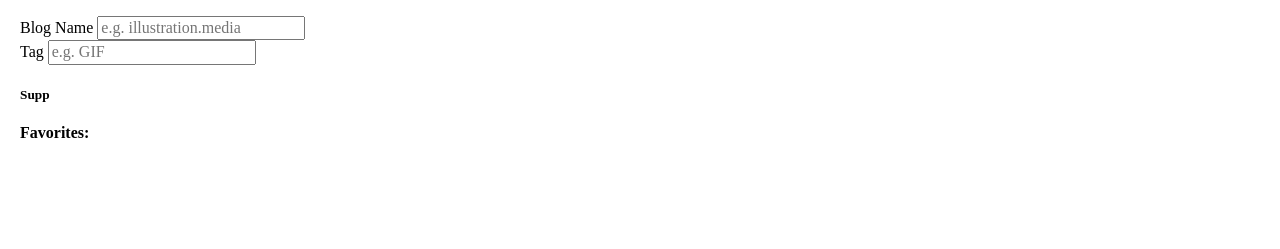
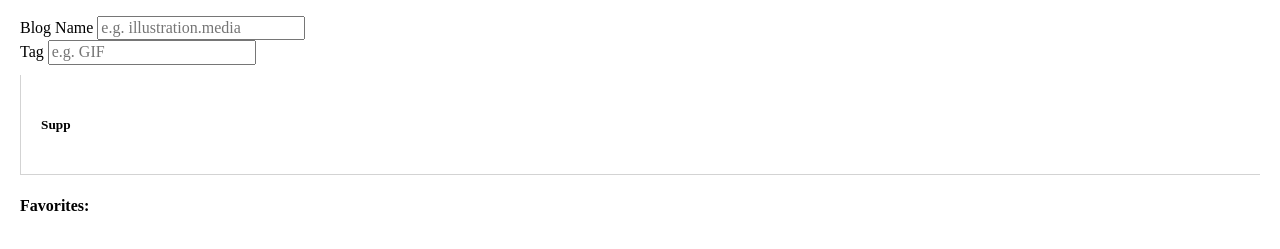
Before and after one commit to sharmilajesupaul/tumblfeed, a website: page public/index.html in a window 1280 px wide. Shown: the part 63-312 px from the top of the page. Drawn offline with nearby package versions, Linux system fonts and the light colour scheme; a small style sheet from the web is missing.

Commit message:
adds card

```diff
--- a/public/index.html
+++ b/public/index.html
@@ -42,7 +42,7 @@
 
   <!-- Card -->
   <div id="card" class="hide">
-    <div class="row">
+    <div class="row card">
       <div class="column">
         <h5>Supp</h5>
       </div>
--- a/public/script.js
+++ b/public/script.js
@@ -6,5 +6,10 @@
   el: '#root-wrapper',
   components: {
     'card': Card
+  },
+  methods: {
+    reverseMessage: function () {
+      this.message = this.message.split('').reverse().join('')
+    }
   }
 });
--- a/public/styles.css
+++ b/public/styles.css
@@ -5,3 +5,14 @@
 .hide {
   display: none;
 }
+
+.row.card {
+  margin-top: 10px;
+  margin-bottom: 10px;
+}
+
+.row.card > .column {
+  padding: 20px;
+  border-bottom: 1px solid lightgray;
+  border-left: 1px solid lightgray;
+}
```
